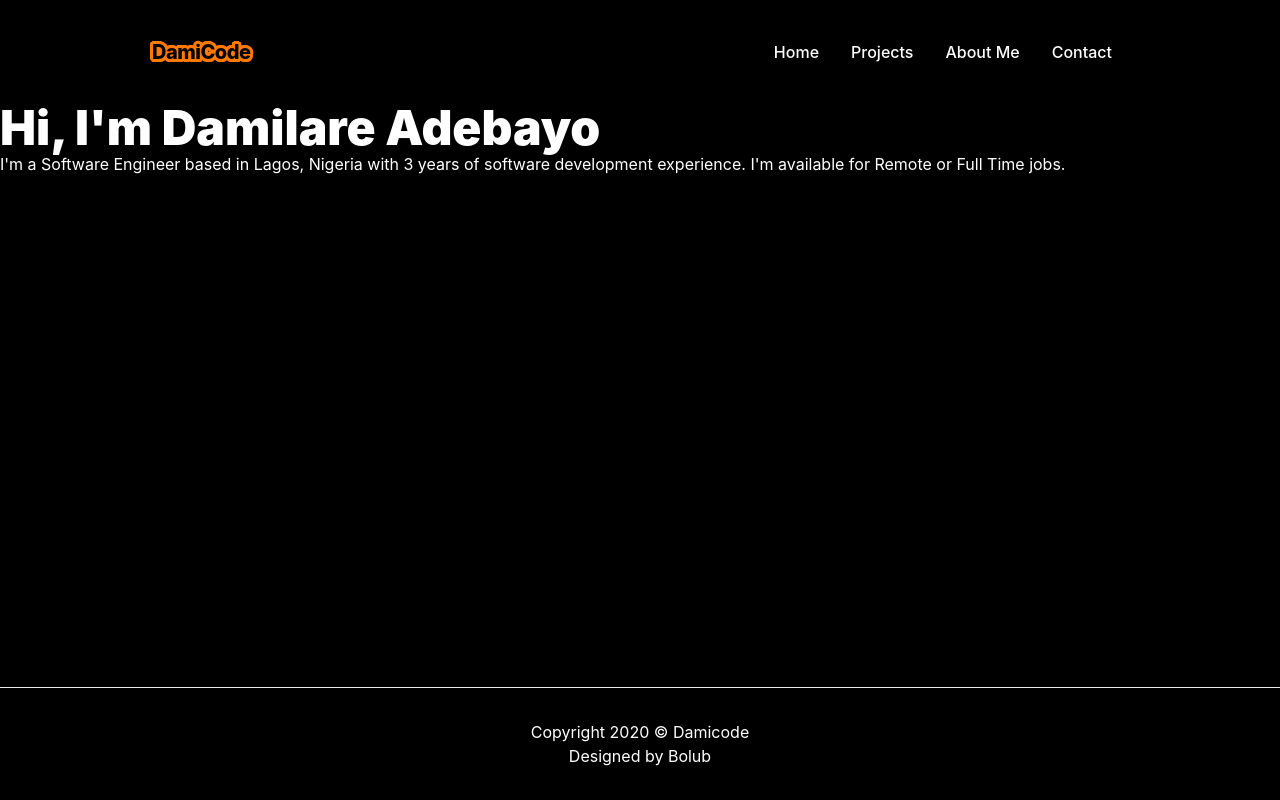
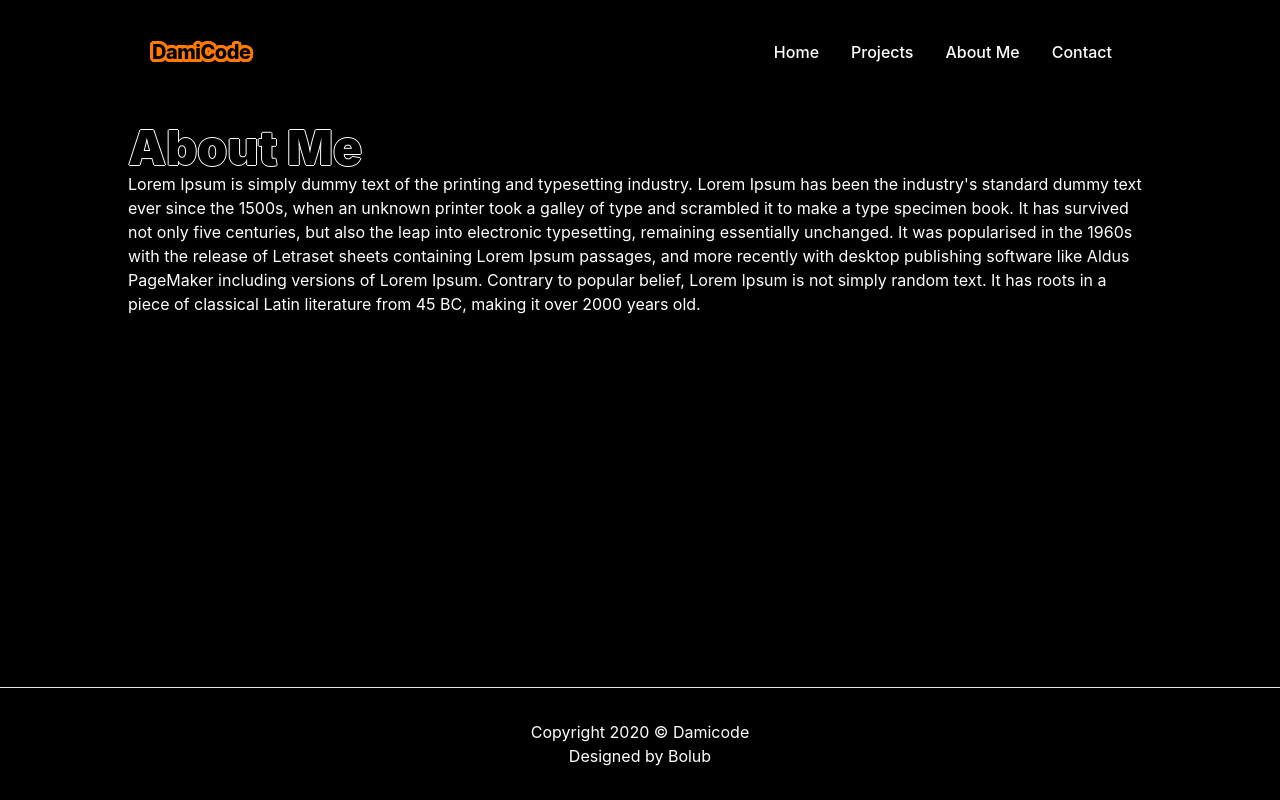
Before and after one commit to DamiCode18/portfolio, a Next.js app: page /about in a window 1280 px wide. Built offline with nearby package versions, Linux system fonts and the light colour scheme.

Commit message:
added text shadow css

```diff
--- a/pages/about.tsx
+++ b/pages/about.tsx
@@ -5,11 +5,15 @@
 
 const About = (props: Props) => {
   return (
-    <div className="home">
-        <h1>Hi, I'm Damilare Adebayo</h1>
-        <p>I'm a Software Engineer based in Lagos, Nigeria with 3 years of software development  experience.
-            I'm available for Remote or Full Time jobs.
-        </p>
+    <div className="about mx-[10%] justify-center mt-5">
+      <h1 className="head-shadow">About Me</h1>
+      <p>
+        Lorem Ipsum is simply dummy text of the printing and typesetting industry. Lorem Ipsum has been the industry's standard dummy text ever since the 1500s, when an unknown printer took a galley of type and scrambled it to make a type specimen book.
+
+        It has survived not only five centuries, but also the leap into electronic typesetting, remaining essentially unchanged. It was popularised in the 1960s with the release of Letraset sheets containing Lorem Ipsum passages, and more recently with desktop publishing software like Aldus PageMaker including versions of Lorem Ipsum.
+
+        Contrary to popular belief, Lorem Ipsum is not simply random text. It has roots in a piece of classical Latin literature from 45 BC, making it over 2000 years old.
+      </p>
     </div>
   )
 }
--- a/pages/components/Navbar.tsx
+++ b/pages/components/Navbar.tsx
@@ -7,9 +7,10 @@
   return (
     <nav className="flex items-center justify-between p-6 mx-[10%]">
       <div className="container flex flex-wrap justify-between items-center mx-auto">
-        <a>
+        <Link href="/"><a>
           <span className="text-xl tracking-tight textBox txt-shadow font-extrabold">DamiCode</span>
         </a>
+        </Link>
         <button data-collapse-toggle="navbar-default" type="button" className="inline-flex items-center p-2 ml-3 text-sm text-gray-500 rounded-lg md:hidden hover:bg-gray-100 focus:outline-none focus:ring-2 focus:ring-gray-200 dark:text-gray-400 dark:hover:bg-gray-700 dark:focus:ring-gray-600" aria-controls="navbar-default" aria-expanded="false">
           <span className="sr-only">Open main menu</span>
           <svg className="w-6 h-6" aria-hidden="true" fill="currentColor" viewBox="0 0 20 20" xmlns="http://www.w3.org/2000/svg"><path fillRule="evenodd" d="M3 5a1 1 0 011-1h12a1 1 0 110 2H4a1 1 0 01-1-1zM3 10a1 1 0 011-1h12a1 1 0 110 2H4a1 1 0 01-1-1zM3 15a1 1 0 011-1h12a1 1 0 110 2H4a1 1 0 01-1-1z" clipRule="evenodd"></path></svg>
@@ -17,7 +18,7 @@
         <div className="hidden w-full md:block md:w-auto" id="navbar-default">
           <ul className="flex flex-col p-4 mt-4 rounded-lg border md:flex-row md:space-x-8 md:mt-0 md:text-sm md:font-medium md:border-0">
             <li>
-              <Link href="/homepage" className="block mt-4 lg:inline-block lg:mt-0 text-grey-200 hover:text-white mr-4">
+              <Link href="/" className="block mt-4 lg:inline-block lg:mt-0 text-grey-200 hover:text-white mr-4">
                 <a className="text-base">Home</a>
               </Link>
             </li>
--- a/pages/homepage.tsx
+++ b/pages/homepage.tsx
@@ -1,3 +1,4 @@
+/* eslint-disable react/no-unescaped-entities */
 import React, { Fragment } from 'react'
 import Image from 'next/image'
 import avatar from './assets/avatar.jpeg'
@@ -12,12 +13,12 @@
     <Fragment>
       <div className="home flex mx-[10%] justify-center mt-5">
         <div className="text-left my-auto max-w-[630px] mr-14">
-          <h1 className="text-5xl bolder-text font-extrabold">Hi, I’m Damilare</h1>
+          <h1 className="text-5xl bolder-text font-extrabold">Hi, I'm Damilare</h1>
           <p className="leading-loose text-lg font-bold my-10">I am a Software Engineer based in Lagos, Nigeria with 4 years of software development  experience.
             I am available for Remote or Full Time jobs.
           </p>
           <div className="mt-[4rem] mb-[2rem]">
-            <Button name="My Projects" />
+            <Button name="RESUME" />
           </div>
           <div className="flex">
             <svg className="socials mr-4" width="32" height="33" viewBox="0 0 32 33" fill="none" xmlns="http://www.w3.org/2000/svg">
--- a/pages/index.tsx
+++ b/pages/index.tsx
@@ -1,11 +1,7 @@
 import type { NextPage } from 'next'
 import Head from 'next/head'
 import styles from '../styles/Home.module.css'
-import Navbar from './components/Navbar'
 import Homepage from './homepage'
-// import Contact from './contact'
-// import About from './components/About'
-// import Projects from './components/Projects'
 
 const Home: NextPage = () => {
   return (
--- a/pages/projects.tsx
+++ b/pages/projects.tsx
@@ -4,11 +4,8 @@
 
 const About = (props: Props) => {
   return (
-    <div className="home">
-        <h1>Hi, I’m Damilare Adebayo</h1>
-        <p>I am a Software Engineer based in Lagos, Nigeria with 3 years of software development  experience.
-            am available for Remote or Full Time jobs.
-        </p>
+    <div className="projects mx-[10%] justify-center mt-5">
+        <h1 className="head-shadow">Projects</h1>
     </div>
   )
 }
--- a/styles/globals.css
+++ b/styles/globals.css
@@ -81,3 +81,7 @@
     rgb(255 255 255) 2.44769px -1.73459px 0px,
     rgb(255 255 255) 2.88051px -0.838247px 0px;
 }
+.head-shadow {
+  color: #000000;
+  text-shadow: 1px 0 0 #fff, 0 -1px 0 #fff, 0 1px 0 #fff, -1px 0 0 #fff;
+}
```
